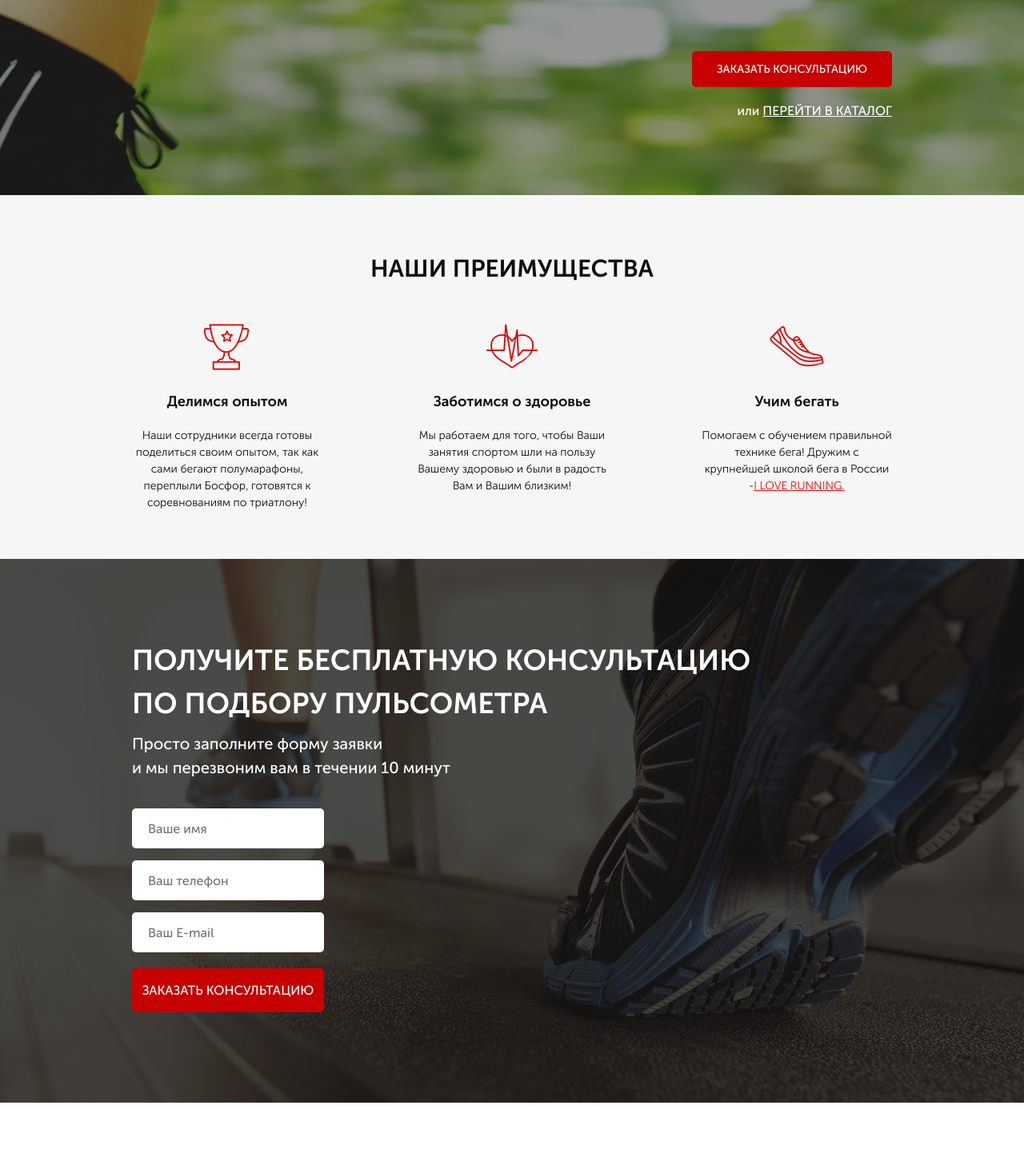
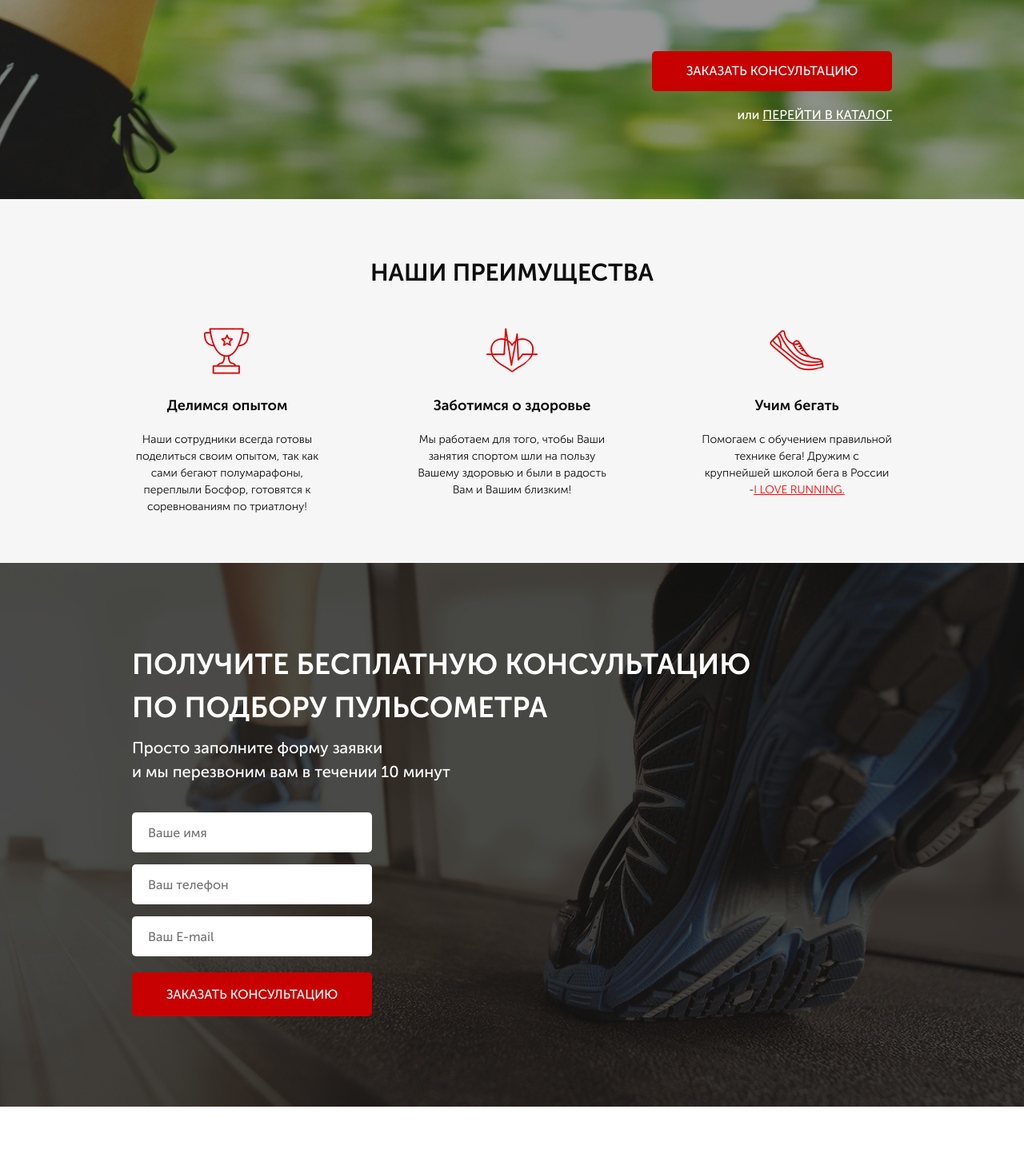
Before and after one commit to mrkroms/project2, a website: page src/index.html in a window 1280 px wide. Shown: the part 470-1927 px from the top of the page at 80% size. Drawn offline with nearby package versions, Linux system fonts and the light colour scheme.

Commit message:
add adaptiv button upgrade. need better adaptation

```diff
--- a/src/sass/blocks/_media.scss
+++ b/src/sass/blocks/_media.scss
@@ -184,27 +184,27 @@
   }
 }
 
-.button {
-  font-size: 12px;
-  width: 140px;
-  height: 30px;
-  &_main {
-    font-size: 14px;
-    width: 250px;
-    height: 45px;
-  }
-  &_submit {
-    width: 100%;
-    height: 55px;
-    font-size: 16px;
-  }
-}
-.feed-form {
-  margin-top: 36px;
-  display: flex;
-  flex-direction: column;
-  width: 240px;
-}
+// .button {
+//   font-size: 12px;
+//   width: 140px;
+//   height: 30px;
+//   &_main {
+//     font-size: 14px;
+//     width: 250px;
+//     height: 45px;
+//   }
+//   &_submit {
+//     width: 100%;
+//     height: 55px;
+//     font-size: 16px;
+//   }
+// }
+// .feed-form {
+//   margin-top: 36px;
+//   display: flex;
+//   flex-direction: column;
+//   width: 240px;
+// }
 
 #consultation,
 #order,
@@ -345,17 +345,17 @@
       }
     }
   }
-  .button {
-    &_mini {
-      font-size: 14px;
-      width: 125px;
-      height: 38px;
-    }
-    &:hover {
-      box-shadow: 3px 3px 20px $main-color;
-      border: none;
-    }
-  }
+  // .button {
+  //   &_mini {
+  //     font-size: 14px;
+  //     width: 125px;
+  //     height: 38px;
+  //   }
+  //   &:hover {
+  //     box-shadow: 3px 3px 20px $main-color;
+  //     border: none;
+  //   }
+  // }
   .footer {
     height: 330px;
     &__map {
```
Also changed, not shown: src/css/style.min.css.
